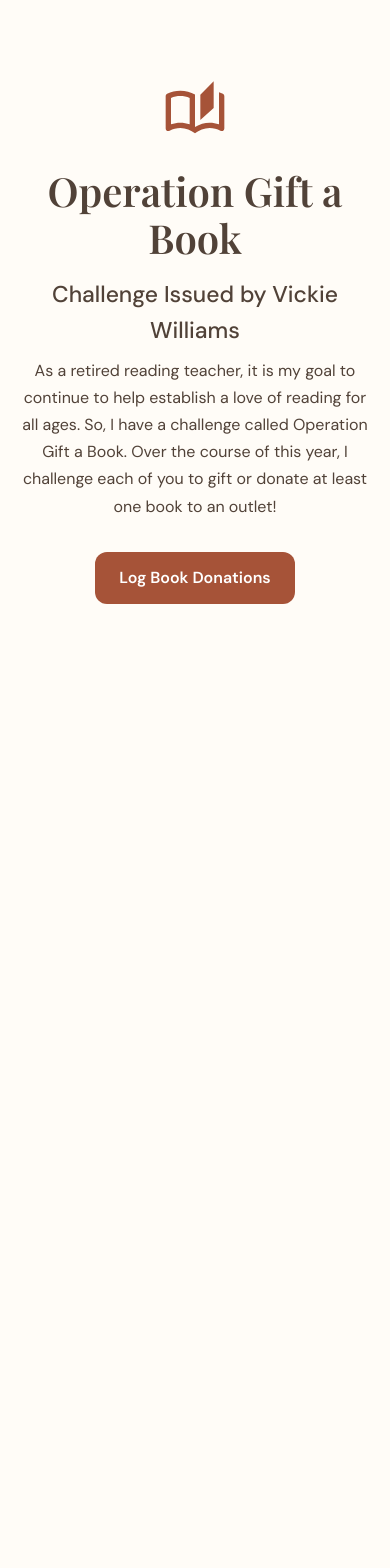
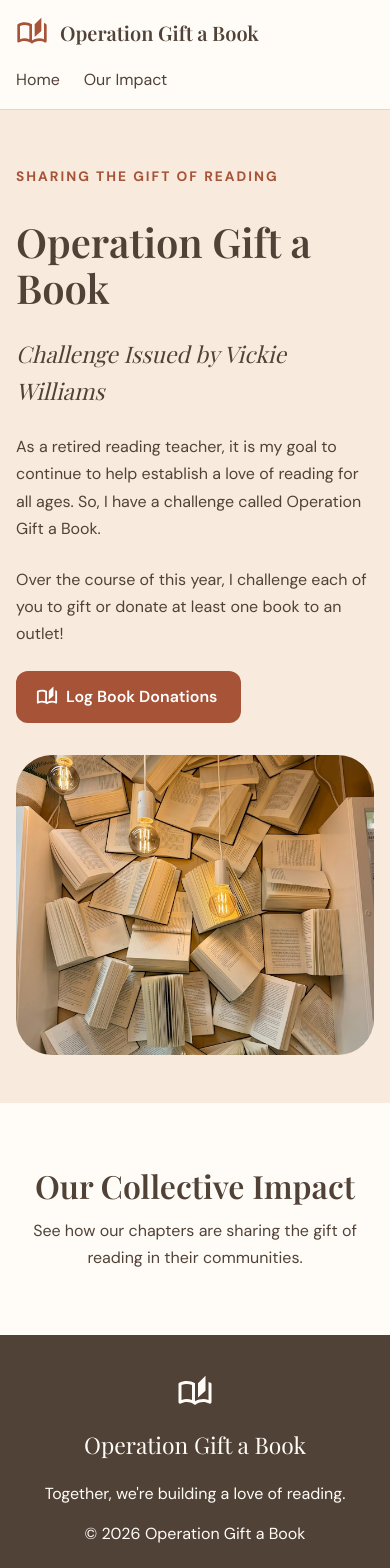
Before and after one commit to rantslm/operation-gift-a-book, a React (Vite) app: page / in a window 390 px wide. Shown: the top 1568 px of the page. Before the commit the page ends 844 px from the top, so only its background shows below. Built offline with nearby package versions, Linux system fonts and the light colour scheme.

Commit message:
Build responsive homepage, header, hero, and footer

```diff
--- a/src/components/Footer.jsx
+++ b/src/components/Footer.jsx
@@ -0,0 +1,40 @@
+import { Box, Container, Typography, Stack } from "@mui/material";
+import AutoStoriesOutlinedIcon from "@mui/icons-material/AutoStoriesOutlined";
+
+function Footer() {
+  return (
+    <Box
+      component="footer"
+      sx={{
+        bgcolor: "text.primary",
+        color: "background.default",
+        py: 5,
+      }}
+    >
+      <Container maxWidth="lg">
+        <Stack spacing={2} sx={{ alignItems: "center" }}>
+          <AutoStoriesOutlinedIcon sx={{ fontSize: 36 }} />
+
+          <Typography
+            variant="h6"
+            sx={{
+              fontFamily: '"Playfair Display", serif',
+            }}
+          >
+            Operation Gift a Book
+          </Typography>
+
+          <Typography sx={{ textAlign: "center" }}>
+            Together, we're building a love of reading.
+          </Typography>
+
+          <Typography variant="body2">
+            © {new Date().getFullYear()} Operation Gift a Book
+          </Typography>
+        </Stack>
+      </Container>
+    </Box>
+  );
+}
+
+export default Footer;
--- a/src/components/Header.jsx
+++ b/src/components/Header.jsx
@@ -0,0 +1,66 @@
+import { Box, Container, Stack, Typography, Link } from "@mui/material";
+import AutoStoriesOutlinedIcon from "@mui/icons-material/AutoStoriesOutlined";
+
+function Header() {
+  return (
+    <Box
+      component="header"
+      sx={{
+        bgcolor: "background.default",
+        borderBottom: 1,
+        borderColor: "divider",
+        py: 2,
+      }}
+    >
+      <Container maxWidth="lg">
+        <Stack
+  direction="row"
+  sx={{
+    justifyContent: "space-between",
+    alignItems: "center",
+    flexWrap: "wrap",
+    gap: 2,
+  }}
+>
+          <Stack
+  direction="row"
+  spacing={1.5}
+  sx={{ alignItems: "center" }}
+>
+            <AutoStoriesOutlinedIcon
+              color="primary"
+              sx={{ fontSize: 32 }}
+            />
+
+            <Typography
+              sx={{
+                fontFamily: '"Playfair Display", serif',
+                fontWeight: 600,
+                fontSize: "1.25rem",
+              }}
+            >
+              Operation Gift a Book
+            </Typography>
+          </Stack>
+
+          <Stack
+            component="nav"
+            aria-label="Main navigation"
+            direction="row"
+            spacing={3}
+          >
+            <Link href="#home" color="inherit" underline="hover">
+              Home
+            </Link>
+
+            <Link href="#dashboard" color="inherit" underline="hover">
+              Our Impact
+            </Link>
+          </Stack>
+        </Stack>
+      </Container>
+    </Box>
+  );
+}
+
+export default Header;
--- a/src/components/Hero.jsx
+++ b/src/components/Hero.jsx
@@ -0,0 +1,102 @@
+import {
+  Box,
+  Container,
+  Typography,
+  Button,
+  Stack,
+} from "@mui/material";
+
+import AutoStoriesOutlinedIcon from "@mui/icons-material/AutoStoriesOutlined";
+import heroImage from "../assets/hero-books.jpg";
+
+function Hero({ onDonate }) {
+  return (
+    <Box
+      component="section"
+      id="home"
+      sx={{
+        bgcolor: "background.paper",
+        py: { xs: 6, md: 10 },
+      }}
+    >
+      <Container maxWidth="lg">
+        <Box
+          sx={{
+            display: "grid",
+            gridTemplateColumns: {
+              xs: "1fr",
+              md: "1fr 1fr",
+            },
+            gap: { xs: 4, md: 8 },
+            alignItems: "center",
+          }}
+        >
+          <Stack spacing={3}>
+            <Typography
+              variant="overline"
+              color="primary"
+              sx={{
+                fontWeight: 700,
+                letterSpacing: 2,
+              }}
+            >
+              Sharing the gift of reading
+            </Typography>
+
+            <Typography variant="h1">
+              Operation Gift a Book
+            </Typography>
+
+            <Typography
+              variant="h6"
+              sx={{
+                fontFamily: '"Playfair Display", serif',
+                fontStyle: "italic",
+              }}
+            >
+              Challenge Issued by Vickie Williams
+            </Typography>
+
+            <Typography>
+              As a retired reading teacher, it is my goal to
+              continue to help establish a love of reading for
+              all ages. So, I have a challenge called Operation
+              Gift a Book.
+            </Typography>
+
+            <Typography>
+              Over the course of this year, I challenge each of
+              you to gift or donate at least one book to an
+              outlet!
+            </Typography>
+
+            <Box>
+              <Button
+                variant="contained"
+                size="large"
+                startIcon={<AutoStoriesOutlinedIcon />}
+                onClick={onDonate}
+              >
+                Log Book Donations
+              </Button>
+            </Box>
+          </Stack>
+
+          <Box
+            component="img"
+            src={heroImage}
+            alt="A collection of books"
+            sx={{
+              width: "100%",
+              height: { xs: 300, md: 500 },
+              objectFit: "cover",
+              borderRadius: 3,
+            }}
+          />
+        </Box>
+      </Container>
+    </Box>
+  );
+}
+
+export default Hero;
--- a/src/pages/Home.jsx
+++ b/src/pages/Home.jsx
@@ -1,54 +1,44 @@
-import {
-  Box,
-  Container,
-  Typography,
-  Button,
-} from "@mui/material";
+import { Box, Container, Typography } from "@mui/material";
 
-import AutoStoriesOutlinedIcon from
-  "@mui/icons-material/AutoStoriesOutlined";
+import Header from "../components/Header";
+import Hero from "../components/Hero";
+import Footer from "../components/Footer";
 
 function Home() {
   return (
-    <Container maxWidth="lg">
-      <Box sx={{ py: 10, textAlign: "center" }}>
-        <AutoStoriesOutlinedIcon
-          color="primary"
-          sx={{ fontSize: 64, mb: 2 }}
-        />
+    <>
+      <Header />
 
-        <Typography variant="h1" gutterBottom>
-          Operation Gift a Book
-        </Typography>
+      <Box component="main">
+        <Hero />
 
-        <Typography
-          variant="h6"
-          color="text.secondary"
-          gutterBottom
+        <Box
+          component="section"
+          id="dashboard"
+          sx={{ py: 8 }}
         >
-          Challenge Issued by Vickie Williams
-        </Typography>
+          <Container maxWidth="lg">
+            <Typography
+              variant="h2"
+              gutterBottom
+              sx={{ textAlign: "center" }}
+            >
+              Our Collective Impact
+            </Typography>
 
-        <Typography
-          sx={{
-            maxWidth: 650,
-            mx: "auto",
-            mb: 4,
-          }}
-        >
-          As a retired reading teacher, it is my goal to
-          continue to help establish a love of reading for
-          all ages. So, I have a challenge called Operation
-          Gift a Book. Over the course of this year, I
-          challenge each of you to gift or donate at least
-          one book to an outlet!
-        </Typography>
+            <Typography
+              color="text.secondary"
+              sx={{ textAlign: "center" }}
+            >
+              See how our chapters are sharing the gift of
+              reading in their communities.
+            </Typography>
+          </Container>
+        </Box>
+      </Box>
 
-        <Button variant="contained">
-          Log Book Donations
-        </Button>
-      </Box>
-    </Container>
+      <Footer />
+    </>
   );
 }
 
```
Also changed, not shown: src/assets/hero-books.jpg (added).
